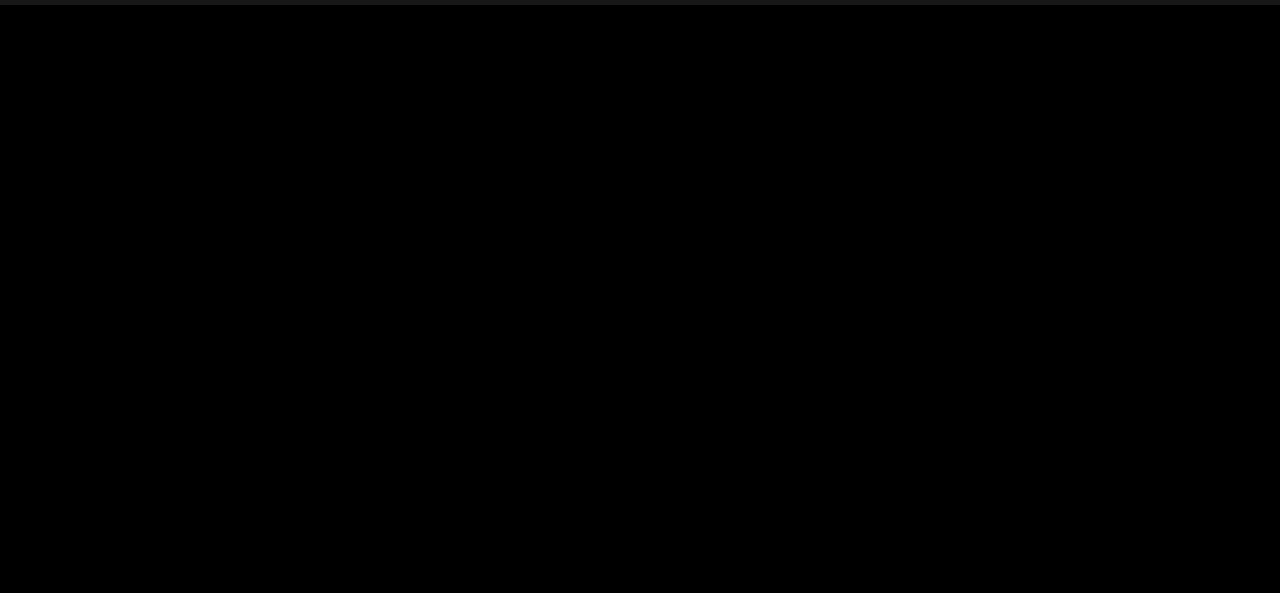
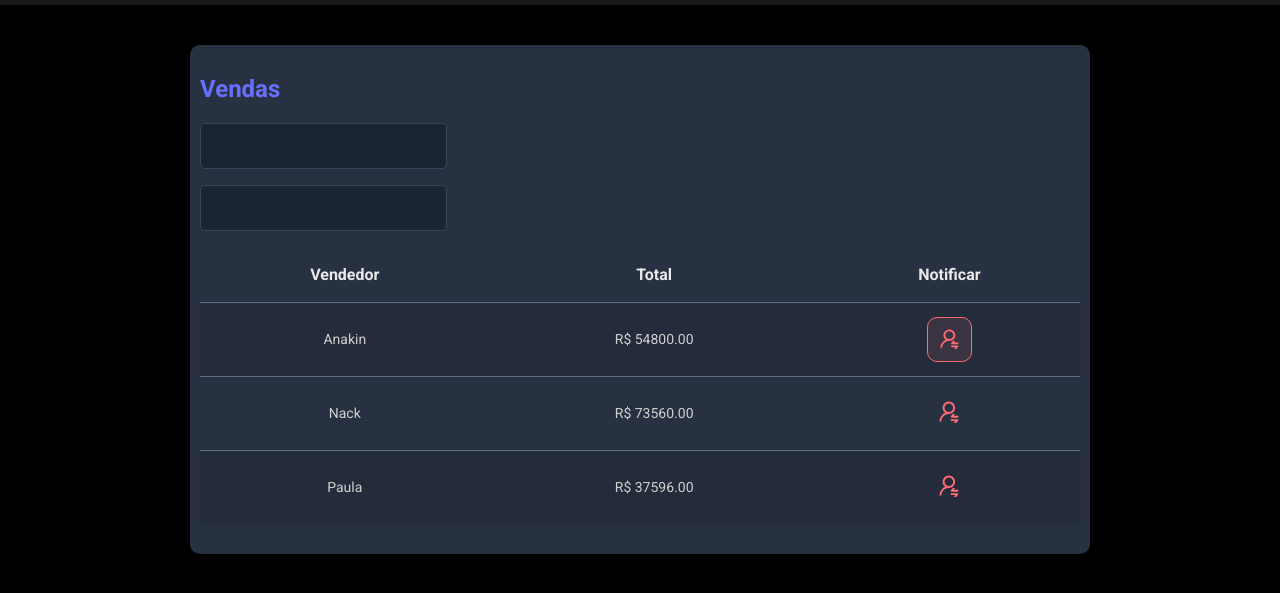
Before and after one commit to SamuelAntonio/DSMeta, a plain HTML site: page index.html in a window 1280 px wide. Shown: the part 215-808 px from the top of the page. Drawn offline with Linux system fonts and the light colour scheme.

Commit message:
Nesse atualização foi adicionado um corpo para o projeto junto com seu estilo.

```diff
--- a/index.html
+++ b/index.html
@@ -19,6 +19,59 @@
         </div>
     </header>
 
+    <main>
+        <section id="sales">
+            <div class="dsmeta-container">
+                <div class="dsmeta-card">
+                    <h2 class="dsmeta-sales-title">Vendas</h2>
+                    <div>
+                        <div class="dsmeta-form-control-container">
+                            <input class="dsmeta-form-control" type="text">
+                        </div>
+                        <div class="dsmeta-form-control-container">
+                            <input class="dsmeta-form-control" type="text">
+                        </div>
+                    </div>
+
+                    <div>
+                        <table class="dsmeta-sales-table">
+                            <thead>
+                                <tr>
+                                    <th>Vendedor</th>
+                                    <th>Total</th>
+                                    <th>Notificar</th>
+                                </tr>
+                            </thead>
+                            <tbody>
+                                <tr>
+                                    <td>Anakin</td>
+                                    <td>R$ 54800.00</td>
+                                    <td>
+                                            <div class="dsmeta-red-btn-container">
+                                                <div class="dsmeta-red-btn">
+                                                   <img src="notification-icon.svg" alt="Notificar">
+                                                </div>
+                                            </div>
+
+                                    </td>
+                                </tr>
+                                <tr>
+                                    <td>Nack</td>
+                                    <td>R$ 73560.00</td>
+                                    <td><img src="notification-icon.svg" alt="Notificar"></td>
+                                </tr>
+                                <tr>
+                                    <td>Paula</td>
+                                    <td>R$ 37596.00</td>
+                                    <td><img src="notification-icon.svg" alt="Notificar"></td>
+                                </tr>
+                            </tbody>
+                        </table>
+                    </div>
+                </div>
+            </div>
+        </section>
+    </main>
 
 </body>
 </html>
--- a/styles.css
+++ b/styles.css
@@ -45,3 +45,95 @@ header{
     font-size: 14px;
     font-weight: 300;
 }
+
+.dsmeta-card{
+    background-color: #283142;
+    border-radius: 10px;
+    padding: 30px 10px;
+}
+
+.dsmeta-sales-title {
+    color: #676fff;
+    font-size: 24px;
+    margin-bottom: 20px;
+}
+
+.dsmeta-container{
+    width: 100%;
+    max-width: 900px;
+    margin: 0 auto;
+}
+
+.dsmeta-form-control-container {
+    margin-bottom: 16px;
+    max-width: 300px;
+}
+
+.dsmeta-form-control {
+    height: 46px;
+    background-color: #1B2531;
+    border: 1px solid #384459;
+    border-radius: 5px;
+    color: #9AAABE;
+    padding: 0 20px;
+    font-size: 18px;
+}
+
+.dsmeta-sales-table {
+    width: 100%;
+    border-spacing: 0;
+    border-collapse: collapse;
+}
+
+.dsmeta-sales-table thead {
+    height: 55px;
+    font-size: 16px;
+    color: #E9E9E9;
+    font-weight: 700;
+}
+
+.dsmeta-sales-table tbody {
+    font-size: 14px;
+    font-weight: 400;
+    color: #CFCFCF;
+    text-align: center;
+
+}
+
+.dsmeta-sales-table tbody tr {
+    height: 74px;
+    border-top: 1px solid #5F6E82;
+}
+
+.dsmeta-sales-table tbody tr:hover > td {
+    background-color: #384459;
+}
+
+.dsmeta-sales-table tbody tr:nth-child(odd) {
+    background-color: #242C3B;
+}
+
+.dsmeta-red-btn-container {
+    display: flex;
+    justify-content: center;
+}
+
+.dsmeta-red-btn {
+    height: 45px;
+    width: 45px;
+    background: rgba(255, 107, 114, 0.102);
+    border: 1px solid #ff6b72;
+    border-radius: 10px;
+    display: flex;
+    align-items: center;
+    justify-content: center;
+    cursor: pointer;
+}
+
+.dsmeta-red-btn img {
+    width: 19px;
+}
+
+#sales {
+    padding : 40px 10px;
+}
```
Also changed, not shown: notification-icon.svg (added).
